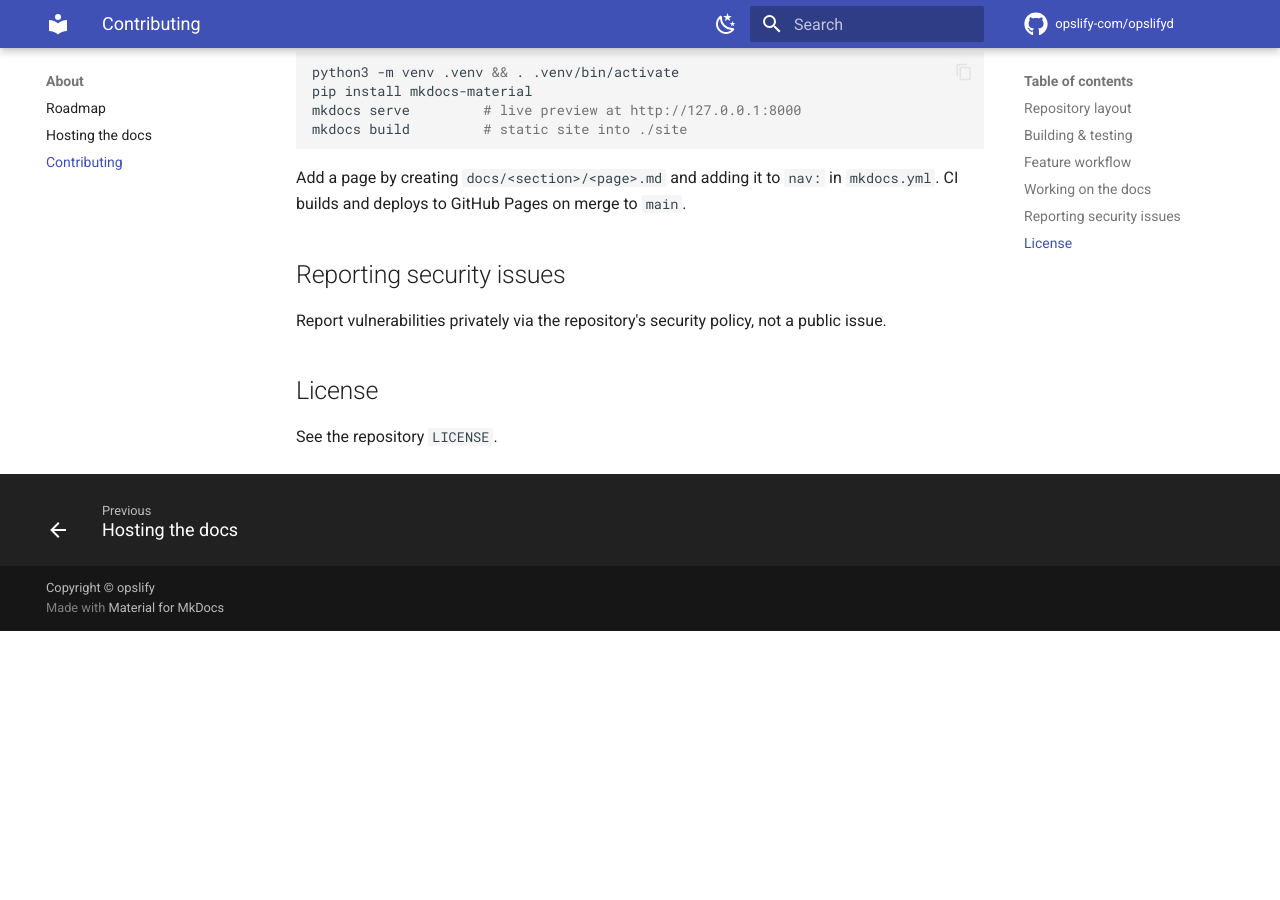
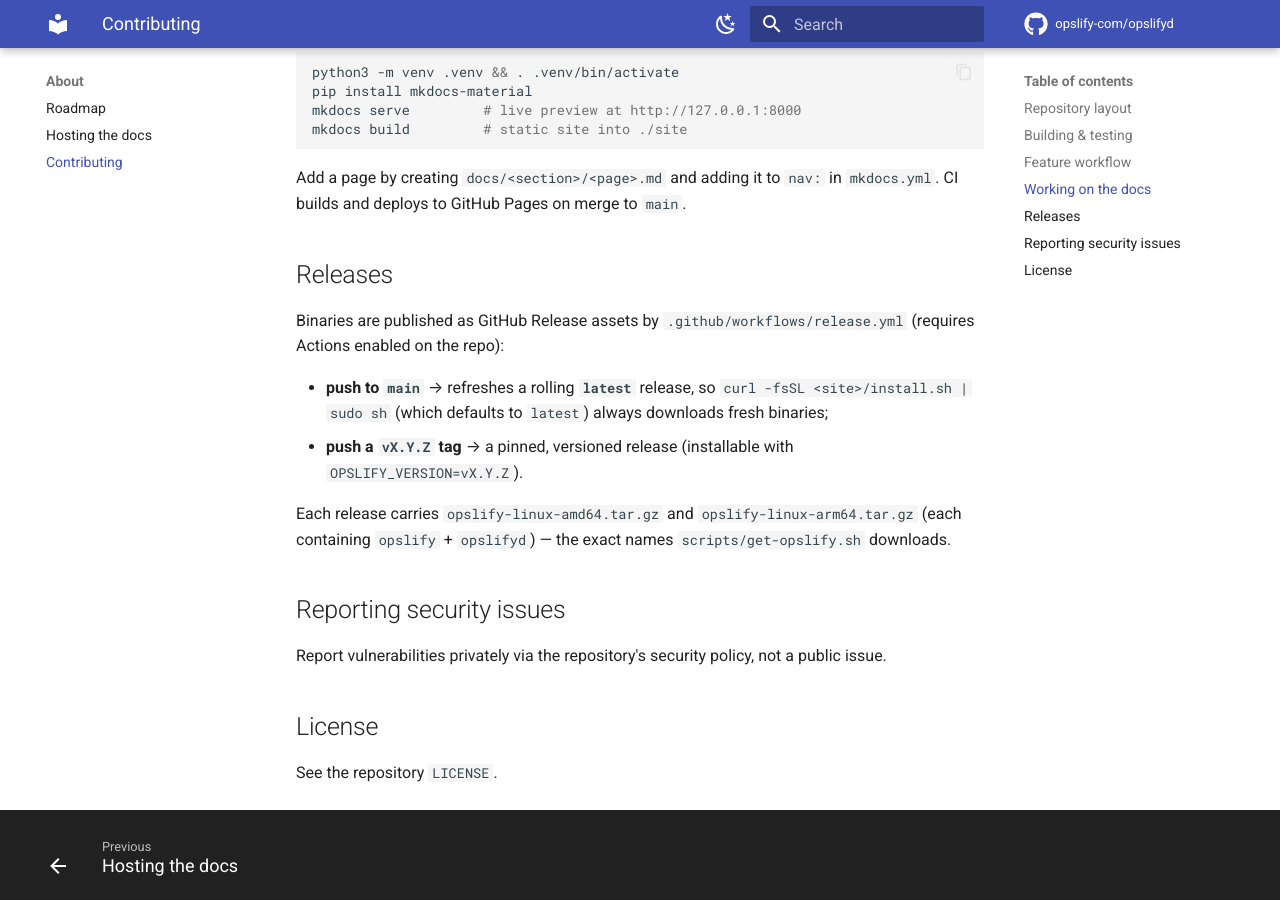
Before and after one commit to opslify-com/opslifyd, an MkDocs documentation site: the page built from docs/about/contributing.md, in a window 1280 px wide and 900 px high, scrolled down 1253 px. Built offline with MkDocs 1.6.1 and Material for MkDocs 9.7.7, drawn with Linux system fonts in a browser that asks for light colours; comment, search, counter and statistics services are not loaded; before the commit the page ends 1884 px from its top, so only the background shows below that.

Commit message:
ci: release workflow — publish binaries on push to main (+ v* tags)
Adds .github/workflows/release.yml: builds opslify + opslifyd for linux/amd64
and linux/arm64 and publishes them as GitHub Release assets so the one-liner
installer can download them.
- push to main  -> refreshes a rolling 'latest' release (installer default)
- push a v* tag -> a pinned versioned release
Asset names (opslify-linux-<arch>.tar.gz, each with both binaries) match
scripts/get-opslify.sh. Documents the flow in Contributing.

```diff
--- a/docs/about/contributing.md
+++ b/docs/about/contributing.md
@@ -49,6 +49,20 @@ mkdocs build         # static site into ./site
 Add a page by creating `docs/<section>/<page>.md` and adding it to `nav:` in `mkdocs.yml`.
 CI builds and deploys to GitHub Pages on merge to `main`.
 
+## Releases
+
+Binaries are published as GitHub Release assets by `.github/workflows/release.yml`
+(requires Actions enabled on the repo):
+
+- **push to `main`** → refreshes a rolling **`latest`** release, so
+  `curl -fsSL <site>/install.sh | sudo sh` (which defaults to `latest`) always downloads
+  fresh binaries;
+- **push a `vX.Y.Z` tag** → a pinned, versioned release (installable with
+  `OPSLIFY_VERSION=vX.Y.Z`).
+
+Each release carries `opslify-linux-amd64.tar.gz` and `opslify-linux-arm64.tar.gz` (each
+containing `opslify` + `opslifyd`) — the exact names `scripts/get-opslify.sh` downloads.
+
 ## Reporting security issues
 
 Report vulnerabilities privately via the repository's security policy, not a public issue.
```
Also changed, not shown: 1 other file.
